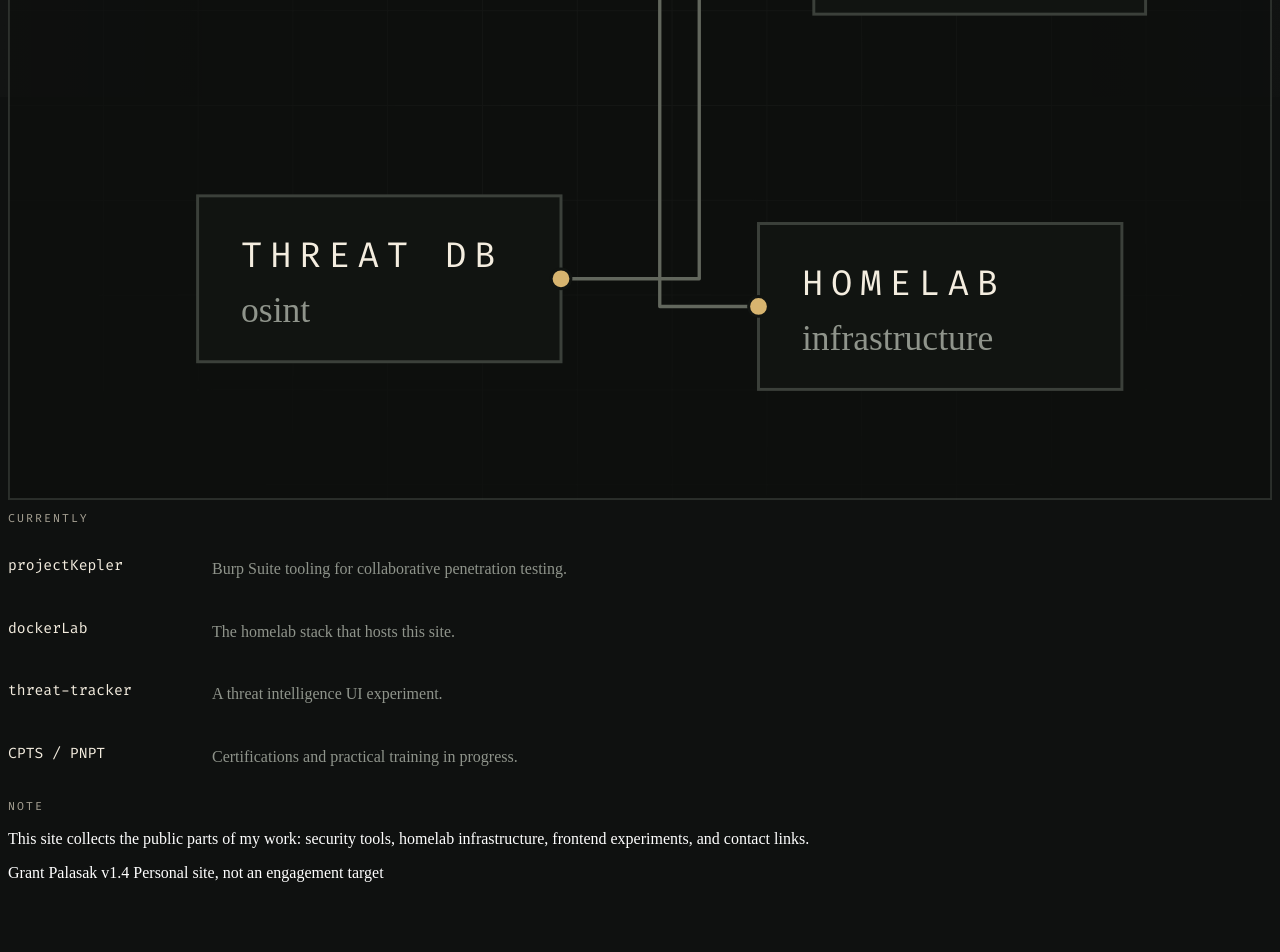
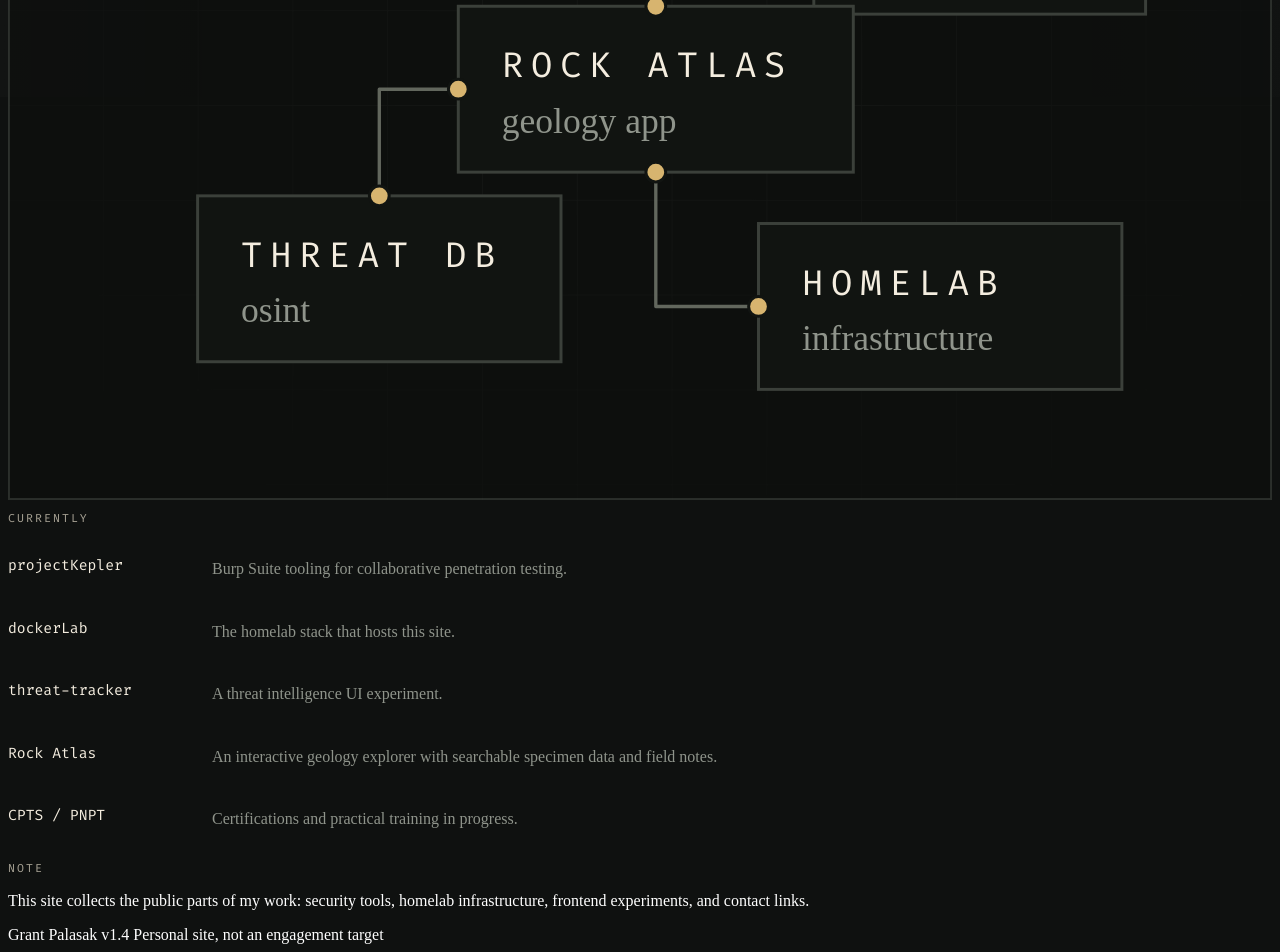
Before and after one commit to gjpalasak42/dockerLab, an Astro site in the folder Grant/: page / in a window 1280 px wide. Shown: the part 703-1655 px from the top of the page. Before the commit the page ends 1593 px from the top, so only its background shows below. Built offline with nearby package versions, Linux system fonts and the light colour scheme; Astro itself is replaced by a stand-in of ours.

Commit message:
Add Rock Atlas to the portfolio site

```diff
--- a/Grant/package.json
+++ b/Grant/package.json
@@ -5,6 +5,7 @@
   "description": "Personal portfolio site built with Astro + Bun for maximum performance",
   "scripts": {
     "dev": "astro dev",
+    "test": "node --test tests/*.test.mjs",
     "build": "astro build",
     "preview": "astro preview"
   },
--- a/Grant/src/pages/index.astro
+++ b/Grant/src/pages/index.astro
@@ -70,6 +70,14 @@ import BaseLayout from '../layouts/BaseLayout.astro';
         </g>
       </a>
 
+      <a href="https://rocks.palasak.com" target="_blank" rel="noopener noreferrer">
+        <g class="lab-node">
+          <rect x="228" y="190" width="200" height="84" />
+          <text x="250" y="226" class="lab-node__title">ROCK ATLAS</text>
+          <text x="250" y="254" class="lab-node__meta">geology app</text>
+        </g>
+      </a>
+
       <a href="/projects">
         <g class="lab-node">
           <rect x="380" y="300" width="184" height="84" />
@@ -79,15 +87,20 @@ import BaseLayout from '../layouts/BaseLayout.astro';
       </a>
 
       <g class="lab-map__lines">
-        <path d="M244 113 H330 V342 H380" />
-        <path d="M280 328 H350 V153 H408" />
+        <path d="M244 113 H328 V190" />
+        <path d="M408 153 H328 V190" />
+        <path d="M328 274 V342 H380" />
+        <path d="M228 232 H188 V286" />
       </g>
 
       <g class="lab-map__ports" aria-hidden="true">
         <circle cx="244" cy="113" r="5" />
+        <circle cx="408" cy="153" r="5" />
+        <circle cx="328" cy="190" r="5" />
+        <circle cx="328" cy="274" r="5" />
         <circle cx="380" cy="342" r="5" />
-        <circle cx="280" cy="328" r="5" />
-        <circle cx="408" cy="153" r="5" />
+        <circle cx="188" cy="286" r="5" />
+        <circle cx="228" cy="232" r="5" />
       </g>
     </svg>
   </section>
@@ -107,6 +120,10 @@ import BaseLayout from '../layouts/BaseLayout.astro';
         <a href="https://intel.palasak.com" target="_blank" rel="noopener noreferrer" class="home-row group">
           <span>threat-tracker</span>
           <em>A threat intelligence UI experiment.</em>
+        </a>
+        <a href="https://rocks.palasak.com" target="_blank" rel="noopener noreferrer" class="home-row group">
+          <span>Rock Atlas</span>
+          <em>An interactive geology explorer with searchable specimen data and field notes.</em>
         </a>
         <a href="/about" class="home-row group">
           <span>CPTS / PNPT</span>
```
Also changed, not shown: Grant/src/pages/projects.astro (+20 -0 lines), Grant/tests/site-content.test.mjs (added, +21 -0 lines).
